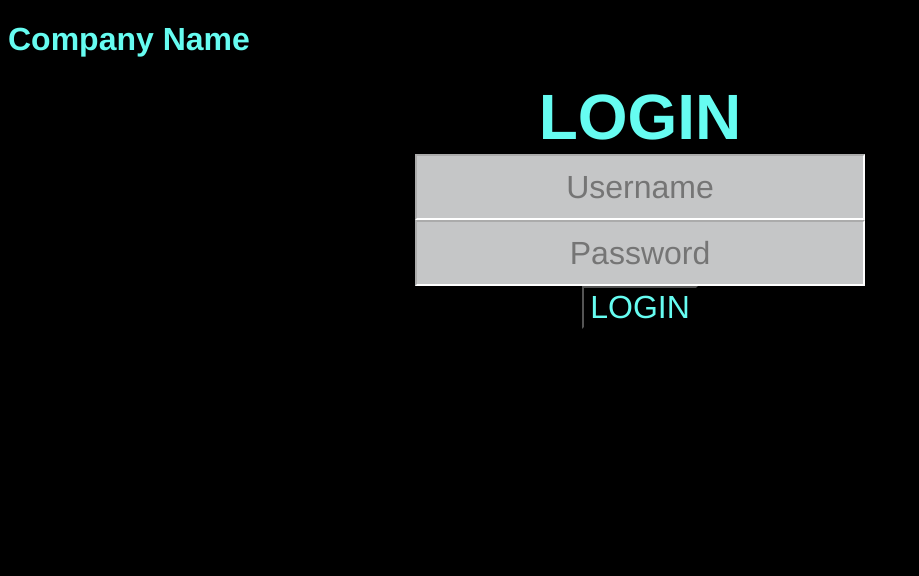
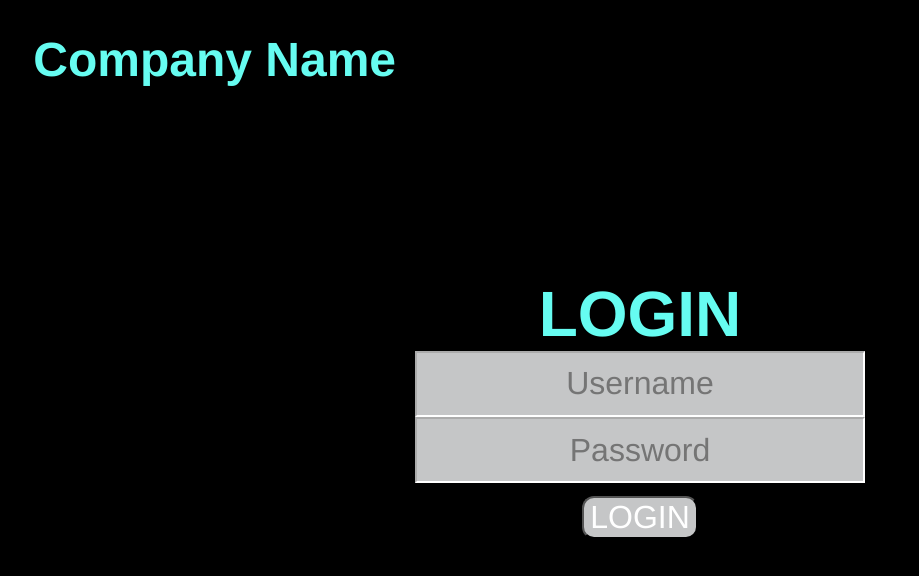
Before and after one commit to Eileen-Yang/assignment5, a Vue app: page /login in a window 1280 px wide. Shown: the top 576 px of the page, without its empty margins (0-919 px from the left). Built offline with nearby package versions, Linux system fonts and the light colour scheme.

Commit message:
Adjusted font size, margin, and padding.

```diff
--- a/src/components/Sitefooter.vue
+++ b/src/components/Sitefooter.vue
@@ -3,7 +3,7 @@
 </script>
 
 <template>
-  <h1></h1>
+  <h1>© 2022 Company Name, Inc.</h1>
 </template>
 
 <style scoped>
--- a/src/components/Siteheader.vue
+++ b/src/components/Siteheader.vue
@@ -5,7 +5,7 @@
   <div class="header-container">
     <h1>Company Name</h1>
     <RouterLink to="/login" custom v-slot="{ navigate }">
-      <button @click="navigate" role="link">Login</button>
+      <button @click="navigate" role="link">LOGIN</button>
     </RouterLink>
   </div>
 </template>
@@ -13,8 +13,7 @@
 <style scoped>
 * {
   margin: 0px;
-  padding: 0px;
-  padding-top: 0.5%;
+  padding: 1%;
 }
 
 .header-container {
@@ -23,6 +22,14 @@
 
 h1 {
   padding-left: 1%;
-  padding-right: 75%;
+  padding-right: 64%;
+  font-size: 300%;
+}
+
+button {
+  background-color: #c5c6c7;
+  color: white;
+  border-radius: 12px;
+  font-size: 150%;
 }
 </style>
--- a/src/style.css
+++ b/src/style.css
@@ -1,4 +1,5 @@
 * {
     color: #66fcf1;
     background-color: black;
+    font-family: 'Franklin Gothic Medium', 'Arial Narrow', Arial, sans-serif;
 }
--- a/src/views/Homeview.vue
+++ b/src/views/Homeview.vue
@@ -2,6 +2,7 @@
 import { useRouter } from "vue-router";
 import SiteHeader from '../components/SiteHeader.vue'
 import SiteHero from '../components/SiteHero.vue'
+import SiteFooter from '../components/SiteFooter.vue'
 
 const router = useRouter();
 
@@ -9,13 +10,18 @@ const router = useRouter();
 
 <template>
   <div class="home-container">
-    <SiteHeader />
-    <SiteHero />
+    <Suspense>
+      <SiteHeader />
+    </Suspense>
+    <Suspense>
+      <SiteHero />
+    </Suspense>
+    <Suspense>
+      <SiteFooter />
+    </Suspense>
   </div>
 </template>
 
 <style scoped>
-  * {
-    margin-top: 2%;
-  }
+
 </style>
--- a/src/views/Loginview.vue
+++ b/src/views/Loginview.vue
@@ -17,8 +17,8 @@ const login = () => {
 </script>
 
 <template>
+  <h1>Company Name</h1>
   <div class="login-container">
-    <h1>Company Name</h1>
     <form @submit.prevent="login()">
     <label>LOGIN</label>
     <br />
@@ -37,11 +37,16 @@ const login = () => {
 <style scoped>
 * {
   text-align: center;
-  font-family: 'Franklin Gothic Medium', 'Arial Narrow', Arial, sans-serif;
+}
+
+.login-container {
+  margin-top: 15%;
 }
 
 h1 {
   text-align: left;
+  font-size: 300%;
+  padding-left: 2%;
 }
 
 label {
@@ -63,9 +68,16 @@ input {
 
 button {
   font-size: 200%;
+  background-color: #c5c6c7;
+  color: white;
+  border-radius: 12px;
+  margin-top: 1%;
 }
 
 p {
-  background-color: rgba(255, 5, 5, 0.247);
+  background-color: rgba(255, 255, 255, 0.247);
+  width: fit-content;
+  margin-left: 14%;
+  font-size: x-large;
 }
 </style>
--- a/src/views/Purchaseview.vue
+++ b/src/views/Purchaseview.vue
@@ -15,7 +15,8 @@ const getData = async (url, params) => {
 };
 
 const getMovies = async () => {
-  response.value = (await axios.get(`https://api.themoviedb.org/3/trending/movie/day`, {
+  console.log(movies.value)
+  response.value = (await axios.get(`https://api.themoviedb.org/3/trending/movie/week`, {
     params: {
       api_key: "289d7511f89338dfaa9d5bc06621094c",
     },
@@ -38,13 +39,20 @@ const closeModal = () => {
 
 <template>
   <div>
-    <h1>Trending Movies</h1>
-    <img v-for="movies in response" :src="(`https://image.tmdb.org/t/p/w500/` + movies.poster_path)"
-      @click="openModal(id)" />
+    <h1>TRENDING MOVIES</h1>
+    <div v-if="getMovies()">
+      <img v-for="movies in response" :src="(`https://image.tmdb.org/t/p/w500/` + movies.poster_path)"
+        @click="openModal(id)" />
+    </div>
   </div>
-  <SiteModal v-if="showModal" @toggleModal="closeModal()" :id="selectedId" />
+    <SiteModal v-if="showModal" @toggleModal="closeModal()" :id="selectedId" />
+
 </template>
 
 <style scoped>
-
+h1 {
+  text-align: left;
+  font-size: 300%;
+  padding-left: 2%;
+}
 </style>
```
